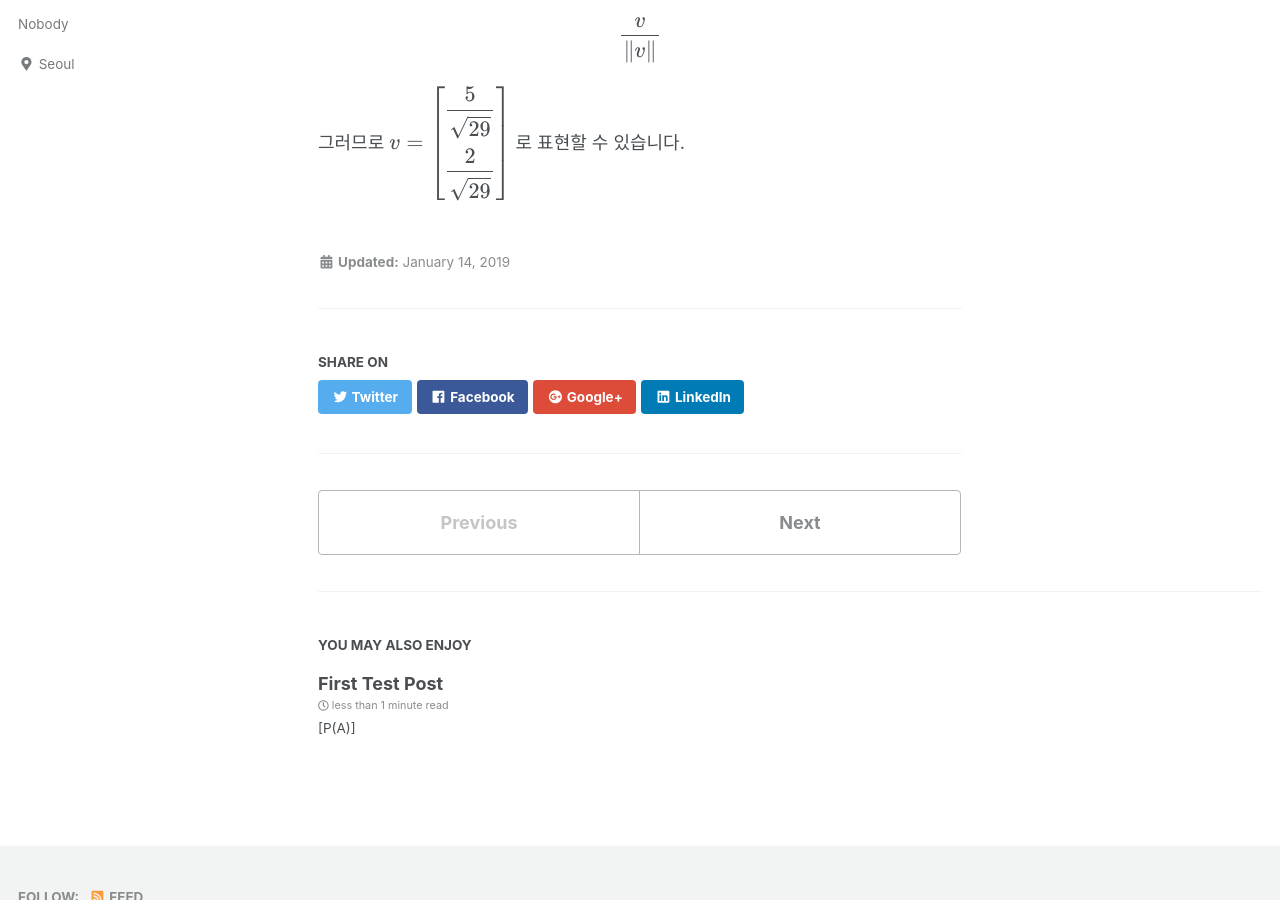
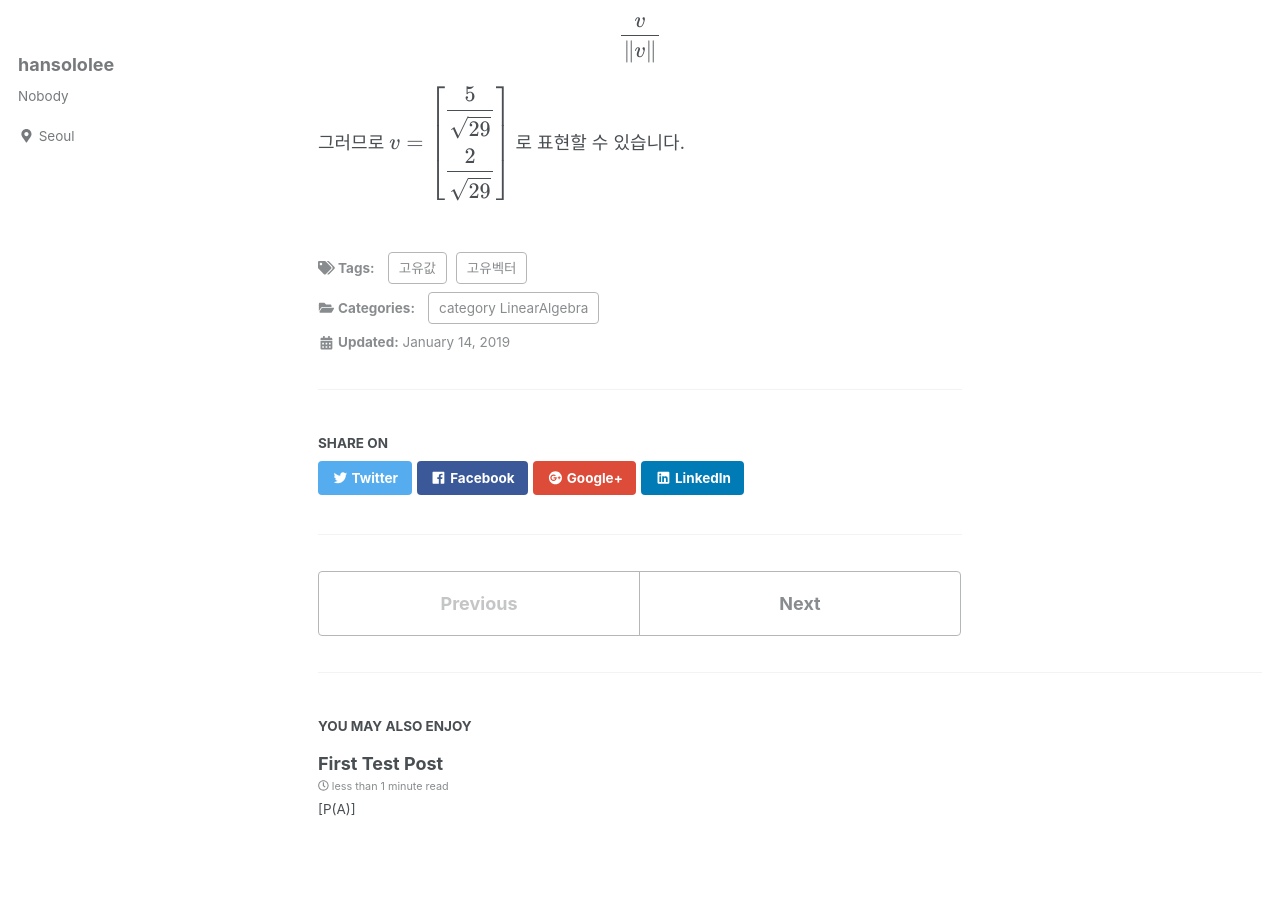
Before and after one commit to arisongha/hansololee.github.io, a Jekyll site: the page built from _posts/2019-01-14-eigenvalue.md, in a window 1280 px wide and 900 px high, scrolled down 1374 px. Built offline with Jekyll 4.4.1, drawn with Linux system fonts in a browser that asks for light colours; cached includes are drawn as plain includes; nearby versions of some CDN libraries; formulas are drawn with MathJax 3.

Commit message:
Update 2019-01-14-eigenvalue.md

```diff
--- a/_posts/2019-01-14-eigenvalue.md
+++ b/_posts/2019-01-14-eigenvalue.md
@@ -1,3 +1,11 @@
+---
+tags:
+  - 고유값
+  - 고유벡터
+
+categories:
+  - category LinearAlgebra
+---
 
 # 고유값, 고유벡터
 
```
